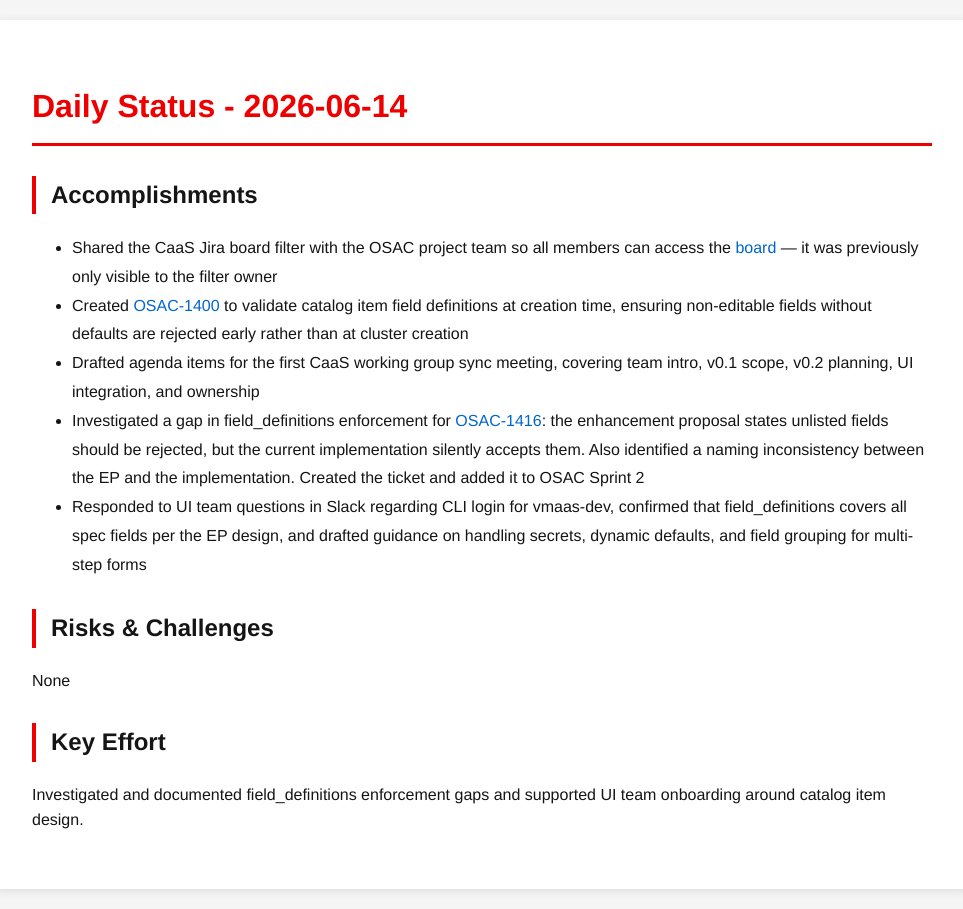
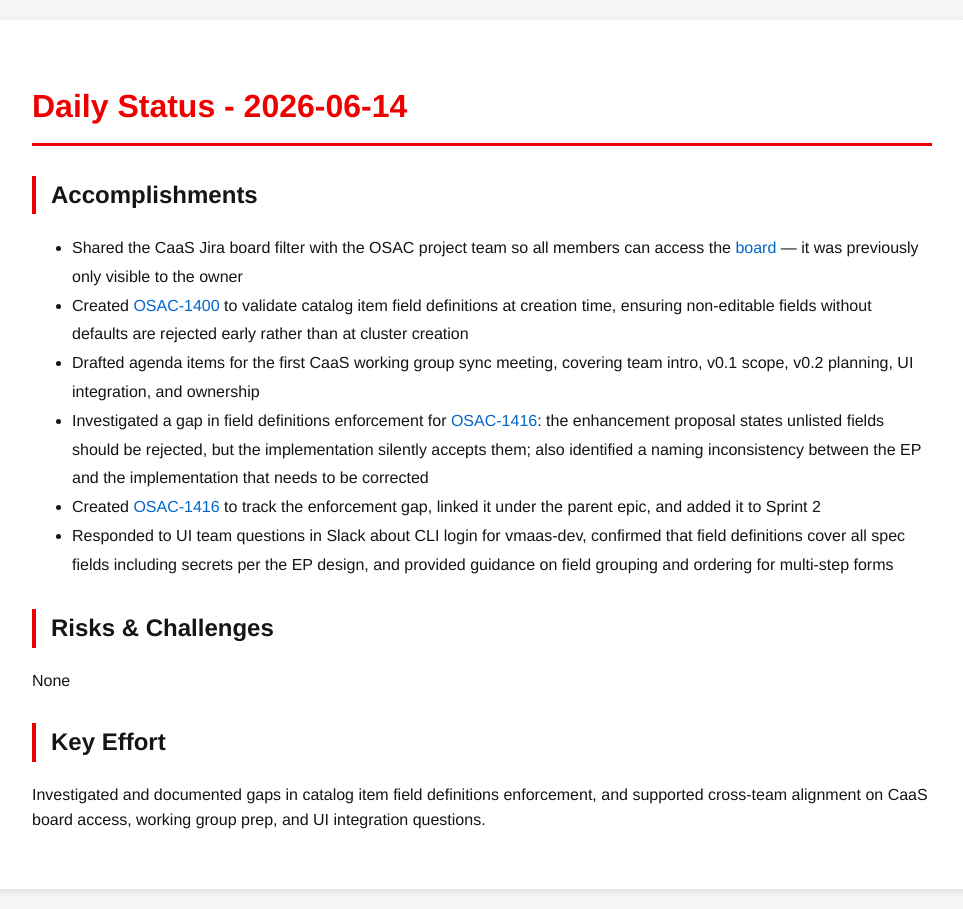
Before and after one commit to tzvatot/daily-status, a Jekyll site: the page built from 2026-06-14.md, in a window 1280 px wide. Shown: the whole page, without its empty margins (158-1121 px from the left). Built offline with Jekyll 4.4.1, drawn with Linux system fonts in a browser that asks for light colours.

Commit message:
Daily status update - 2026-06-14

```diff
--- a/2026-06-14.md
+++ b/2026-06-14.md
@@ -7,14 +7,15 @@ date: 2026-06-14
 # Daily Status - 2026-06-14
 
 ## Accomplishments
-- Shared the CaaS Jira board filter with the OSAC project team so all members can access the [board](https://redhat.atlassian.net/jira/software/c/projects/OSAC/boards/12411) — it was previously only visible to the filter owner
+- Shared the CaaS Jira board filter with the OSAC project team so all members can access the [board](https://redhat.atlassian.net/jira/software/c/projects/OSAC/boards/12411) — it was previously only visible to the owner
 - Created [OSAC-1400](https://redhat.atlassian.net/browse/OSAC-1400) to validate catalog item field definitions at creation time, ensuring non-editable fields without defaults are rejected early rather than at cluster creation
 - Drafted agenda items for the first CaaS working group sync meeting, covering team intro, v0.1 scope, v0.2 planning, UI integration, and ownership
-- Investigated a gap in field_definitions enforcement for [OSAC-1416](https://redhat.atlassian.net/browse/OSAC-1416): the enhancement proposal states unlisted fields should be rejected, but the current implementation silently accepts them. Also identified a naming inconsistency between the EP and the implementation. Created the ticket and added it to OSAC Sprint 2
-- Responded to UI team questions in Slack regarding CLI login for vmaas-dev, confirmed that field_definitions covers all spec fields per the EP design, and drafted guidance on handling secrets, dynamic defaults, and field grouping for multi-step forms
+- Investigated a gap in field definitions enforcement for [OSAC-1416](https://redhat.atlassian.net/browse/OSAC-1416): the enhancement proposal states unlisted fields should be rejected, but the implementation silently accepts them; also identified a naming inconsistency between the EP and the implementation that needs to be corrected
+- Created [OSAC-1416](https://redhat.atlassian.net/browse/OSAC-1416) to track the enforcement gap, linked it under the parent epic, and added it to Sprint 2
+- Responded to UI team questions in Slack about CLI login for vmaas-dev, confirmed that field definitions cover all spec fields including secrets per the EP design, and provided guidance on field grouping and ordering for multi-step forms
 
 ## Risks & Challenges
 None
 
 ## Key Effort
-Investigated and documented field_definitions enforcement gaps and supported UI team onboarding around catalog item design.
+Investigated and documented gaps in catalog item field definitions enforcement, and supported cross-team alignment on CaaS board access, working group prep, and UI integration questions.
```
